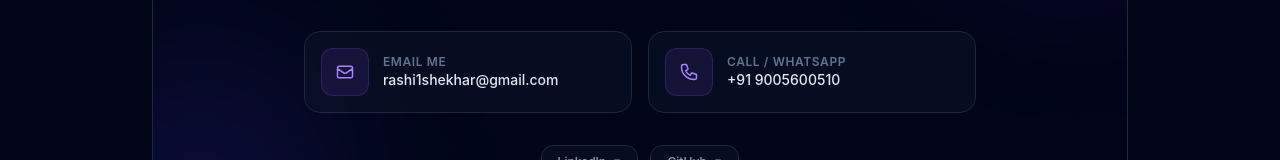
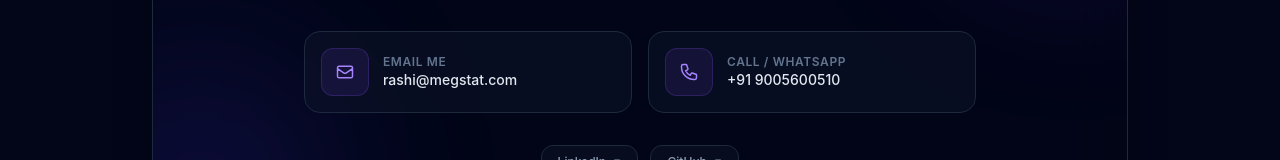
Before and after one commit to RashiShekhar/My-Portfolio, a React (Vite) app: page / in a window 1280 px wide. Shown: the part 6254-6414 px from the top of the page. Built offline with nearby package versions, Linux system fonts and the light colour scheme.

Commit message:
new changes

```diff
--- a/src/components/Contact.jsx
+++ b/src/components/Contact.jsx
@@ -42,7 +42,7 @@ function Contact() {
                   Email Me
                 </p>
                 <p className="truncate text-xs sm:text-sm font-medium text-slate-200 group-hover:text-violet-300">
-                  rashi1shekhar@gmail.com
+                  rashi@megstat.com
                 </p>
               </div>
             </a>
```
